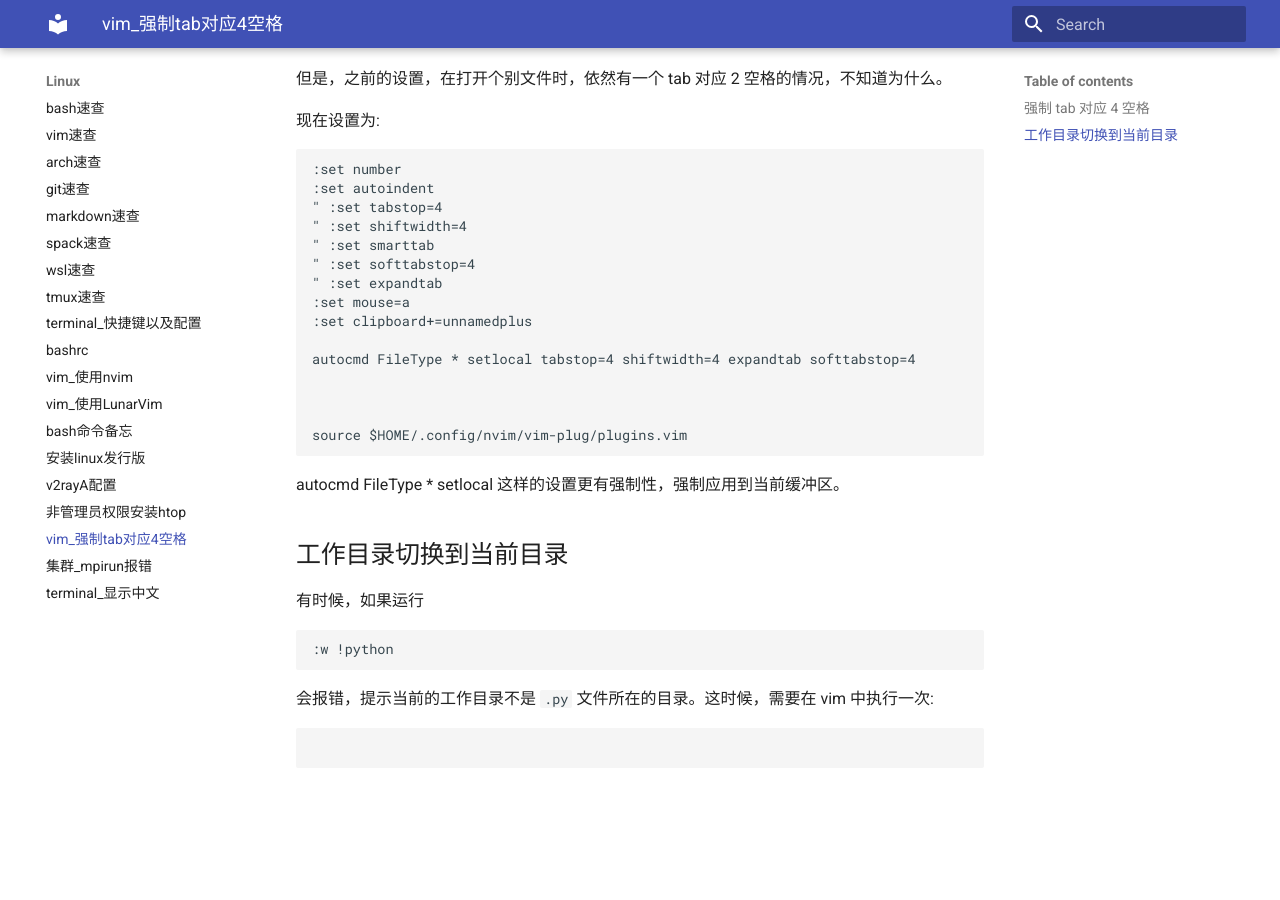
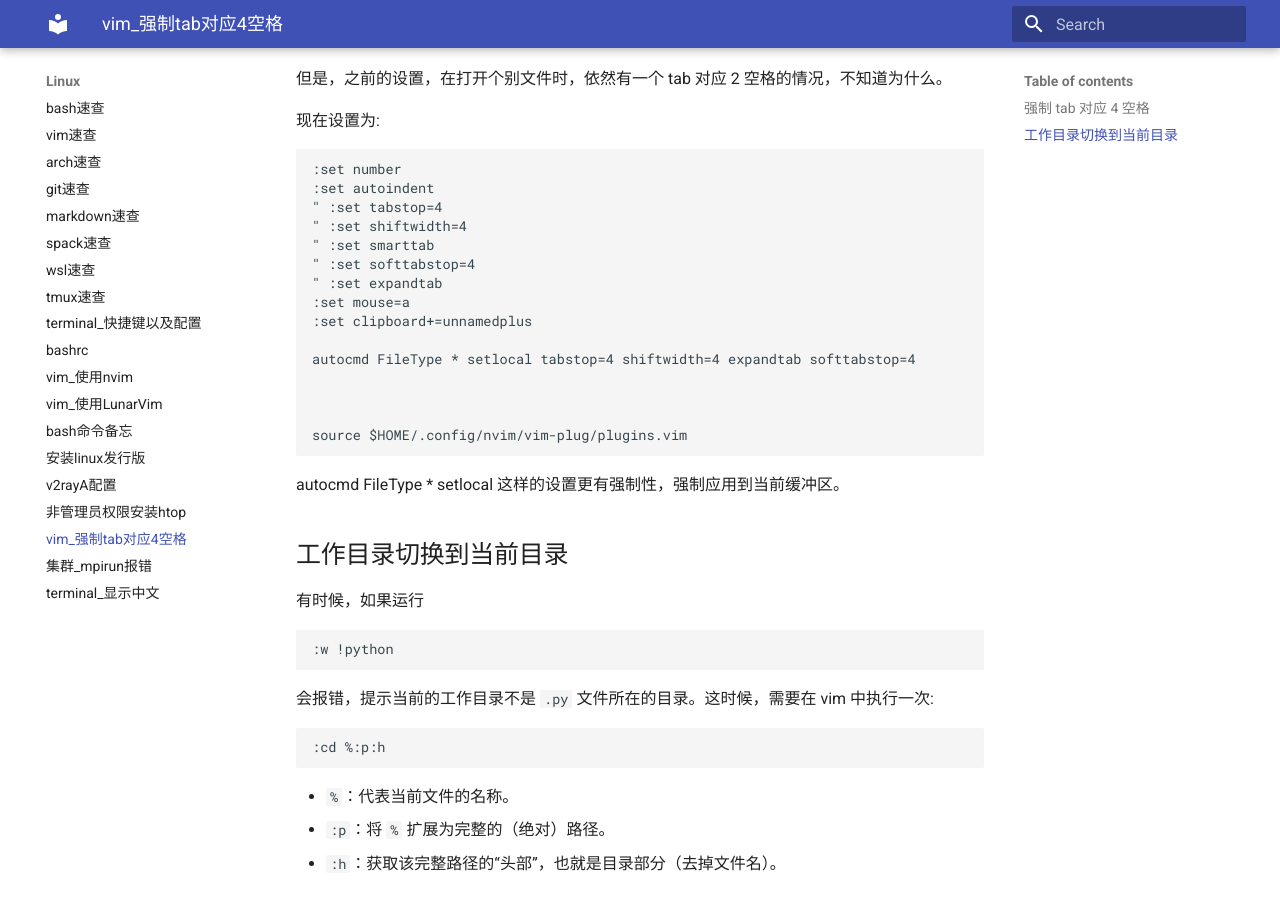
Before and after one commit to ymma98/technotes, an MkDocs documentation site: the page built from docs/Linux/vim_问题解决.md, in a window 1280 px wide and 900 px high, scrolled down 742 px. Built offline with MkDocs 1.6.1 and Material for MkDocs 9.7.7, drawn with Linux system fonts in a browser that asks for light colours; before the commit the page ends 1534 px from its top, so only the background shows below that.

Commit message:
docs/Linux/vim_问题解决.md updated from https://stackedit.cn/

````diff
--- a/docs/Linux/vim_问题解决.md
+++ b/docs/Linux/vim_问题解决.md
@@ -58,10 +58,15 @@ autocmd FileType * setlocal 这样的设置更有强制性，强制应用到当
 会报错，提示当前的工作目录不是 `.py` 文件所在的目录。这时候，需要在 vim 中执行一次:
 
 ```bash
+:cd %:p:h
+```
 
-```
+-   `%`：代表当前文件的名称。
+-   `:p`：将 `%` 扩展为完整的（绝对）路径。
+-   `:h`：获取该完整路径的“头部”，也就是目录部分（去掉文件名）。
+
 
 
 <!--stackedit_data:
-eyJoaXN0b3J5IjpbMTA5NzA1NjgzM119
+eyJoaXN0b3J5IjpbLTEzODE4MDQxNDZdfQ==
 -->
````
